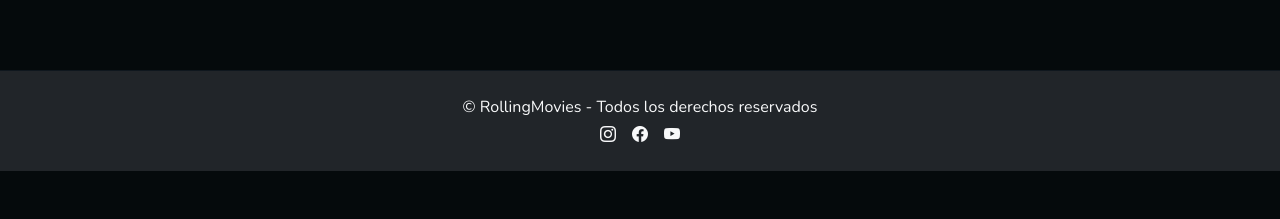
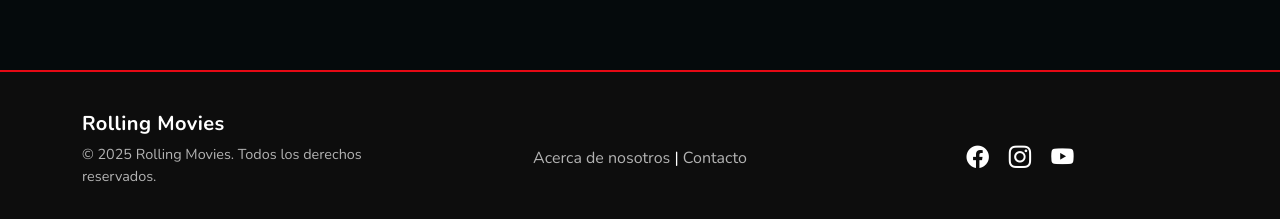
Before and after one commit to basiliomartinez/ProyectoRollingMovies, a React (Vite) app: page / in a window 1280 px wide. Shown: the part 1994-2213 px from the top of the page. Before the commit the page ends 2165 px from the top, so only its background shows below. Built offline with nearby package versions, Linux system fonts and the light colour scheme.

Commit message:
Agrego footer y estilos CSS

```diff
--- a/package.json
+++ b/package.json
@@ -16,6 +16,7 @@
     "react-bootstrap": "^2.10.10",
     "react-dom": "^19.2.0",
     "react-hook-form": "^7.66.0",
+    "react-icons": "^5.5.0",
     "react-router": "^7.9.6",
     "react-router-dom": "^7.9.6",
     "sweetalert2": "^11.26.3"
--- a/src/components/shared/Footer.jsx
+++ b/src/components/shared/Footer.jsx
@@ -1,12 +1,31 @@
+import { Container, Row, Col } from "react-bootstrap";
+import { Link } from "react-router-dom";
+import "./Footer.css";
+
 const Footer = () => {
   return (
-    <footer className="bg-dark text-light text-center py-4">
-      <p className="mb-1">&copy; RollingMovies - Todos los derechos reservados</p>
-      <div className="d-flex justify-content-center gap-3">
-        <i className="bi bi-instagram"></i>
-        <i className="bi bi-facebook"></i>
-        <i className="bi bi-youtube"></i>
-      </div>
+    <footer className="footer-cine">
+      <Container>
+        <Row className="text-center text-md-start align-items-center">
+          <Col md={4}>
+            <h5>Rolling Movies</h5>
+            <p className="footer-copy">
+              © 2025 Rolling Movies. Todos los derechos reservados.
+            </p>
+          </Col>
+
+          <Col md={4} className="text-center">
+            <Link to="/acerca">Acerca de nosotros</Link> |{" "}
+            <Link to="/contacto">Contacto</Link>
+          </Col>
+
+          <Col md={4} className="text-center social-icons">
+            <i className="bi bi-facebook"></i>
+            <i className="bi bi-instagram"></i>
+            <i className="bi bi-youtube"></i>
+          </Col>
+        </Row>
+      </Container>
     </footer>
   );
 };
--- /dev/null
+++ b/src/components/shared/footer.css
@@ -0,0 +1,33 @@
+.footer-cine {
+  background-color: #0d0d0d;
+  color: #ffffff;
+  padding: 40px 0;
+  border-top: 2px solid #e50914;
+}
+
+.footer-cine a {
+  color: #b3b3b3;
+  text-decoration: none;
+  transition: color 0.3s ease;
+}
+
+.footer-cine a:hover {
+  color: #e50914;
+}
+
+.footer-cine .footer-copy {
+  font-size: 0.9rem;
+  color: #b3b3b3;
+}
+
+.footer-cine .social-icons i {
+  font-size: 1.4rem;
+  margin: 0 10px;
+  cursor: pointer;
+  transition: transform 0.3s ease, color 0.3s ease;
+}
+
+.footer-cine .social-icons i:hover {
+  transform: scale(1.2);
+  color: #e50914;
+}
--- a/src/main.jsx
+++ b/src/main.jsx
@@ -10,3 +10,4 @@ createRoot(document.getElementById('root')).render(
     <App />
   </StrictMode>,
 )
+import 'bootstrap/dist/css/bootstrap.min.css';
```
Also changed, not shown: 1 other file (tests, documents, lock files or other folders).
